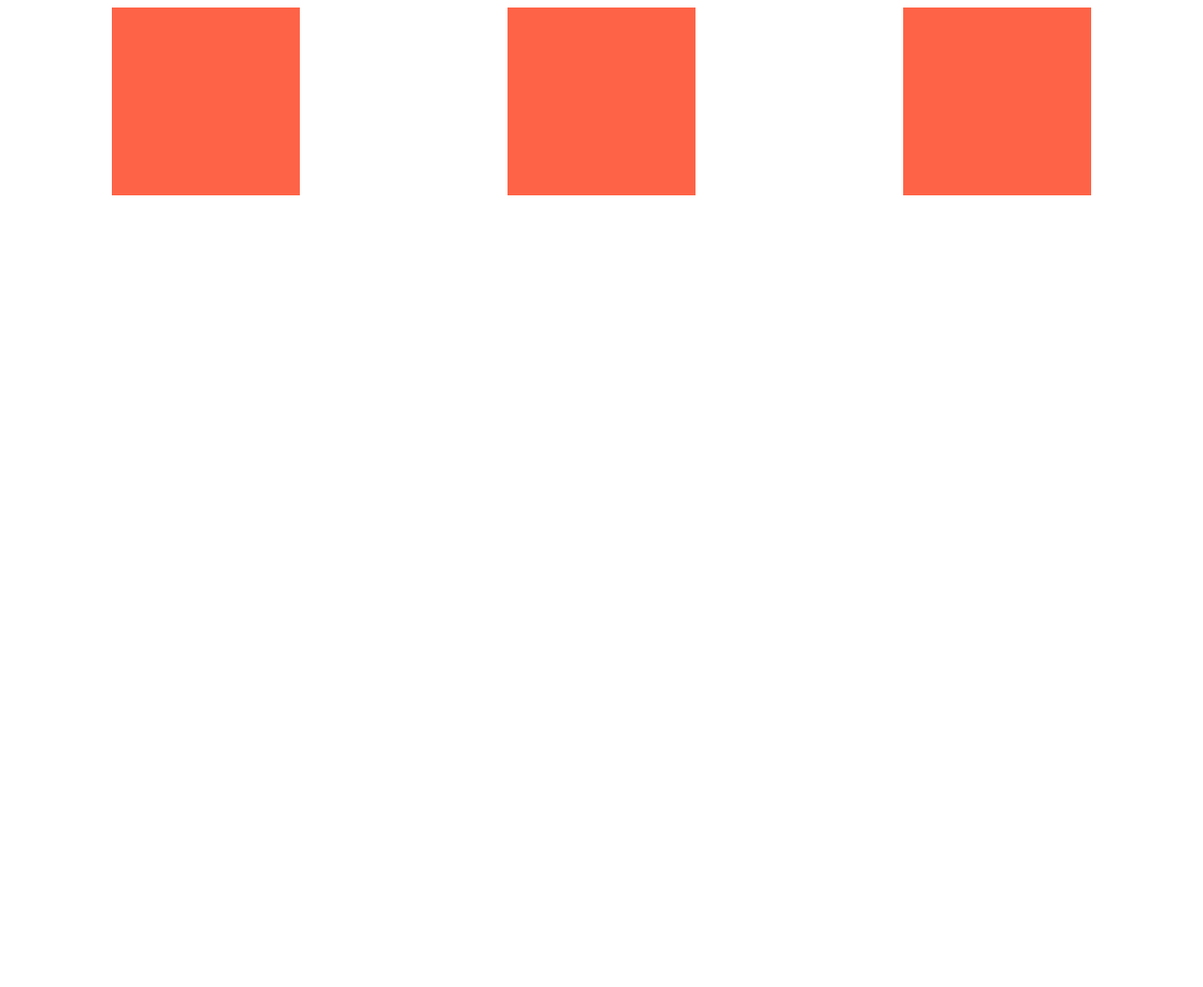
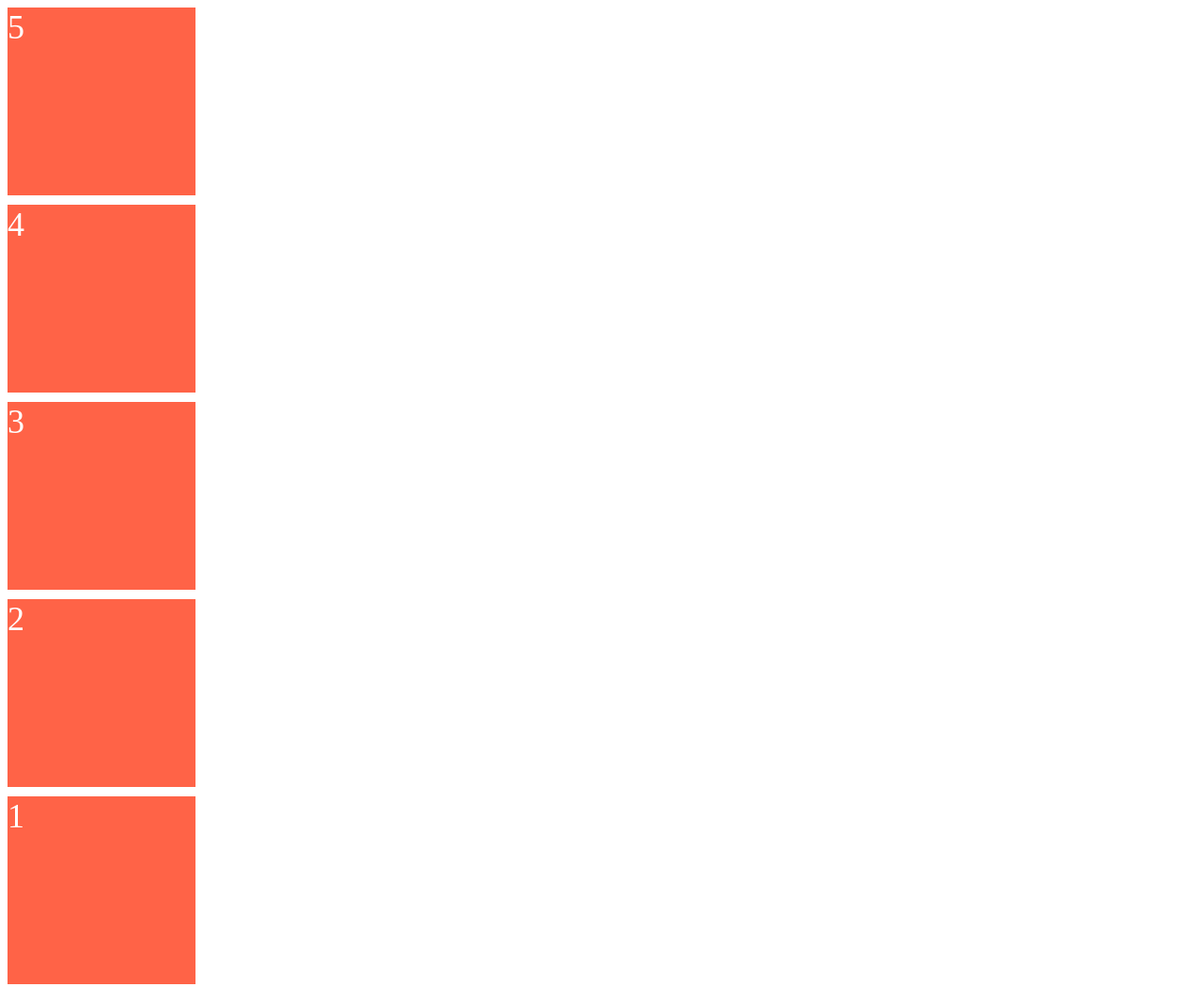
Before and after one commit to bioroid17/nomad-css-layout-master, a website built with Vite: page index.html in a window 1280 px wide. Shown: the whole page at 94% size. Before the commit the page ends 800 px from the top, so only its background shows below. Built offline with nearby package versions, Linux system fonts and the light colour scheme.

Commit message:
FLEXBOX - Flex Direction

```diff
--- a/index.html
+++ b/index.html
@@ -7,8 +7,12 @@
     <title>CSS Layout Masterclass</title>
   </head>
   <body>
-    <div class="box"></div>
-    <div class="box"></div>
-    <div class="box"></div>
+    <div class="father">
+      <div class="box">1</div>
+      <div class="box">2</div>
+      <div class="box">3</div>
+      <div class="box">4</div>
+      <div class="box">5</div>
+    </div>
   </body>
 </html>
--- a/src/style.css
+++ b/src/style.css
@@ -1,10 +1,13 @@
-body {
+.father {
   display: flex;
-  justify-content: space-around;
+  flex-direction: column-reverse;
+  gap: 10px;
 }
 
 .box {
   width: 200px;
   height: 200px;
   background-color: tomato;
+  color: white;
+  font-size: 36px;
 }
```
